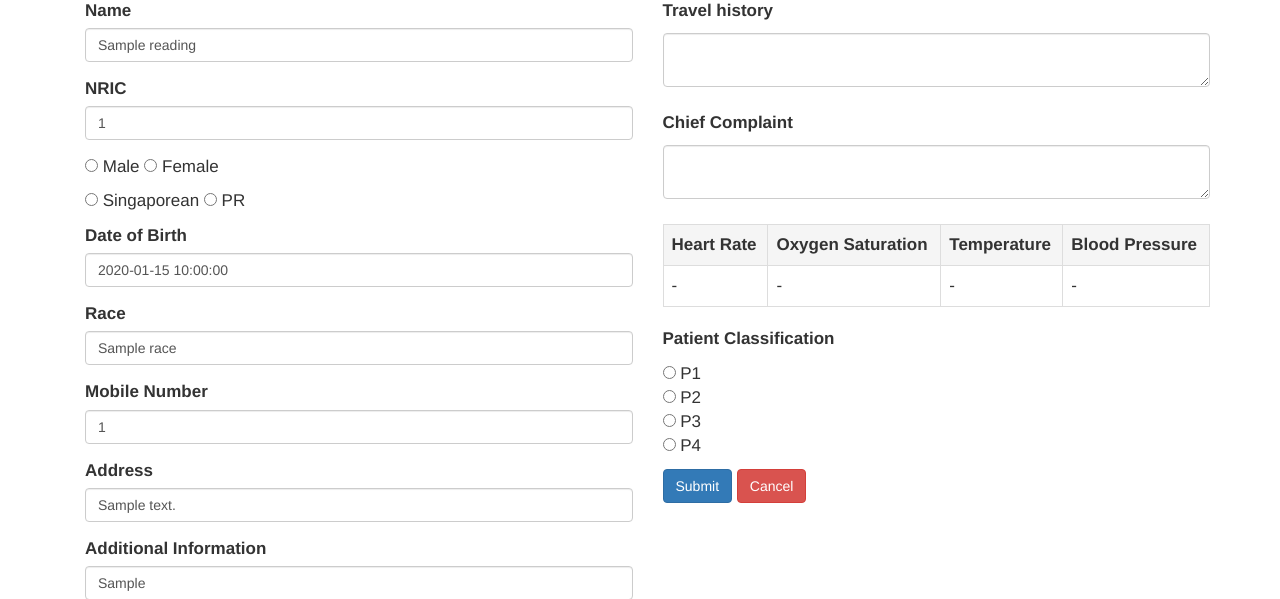
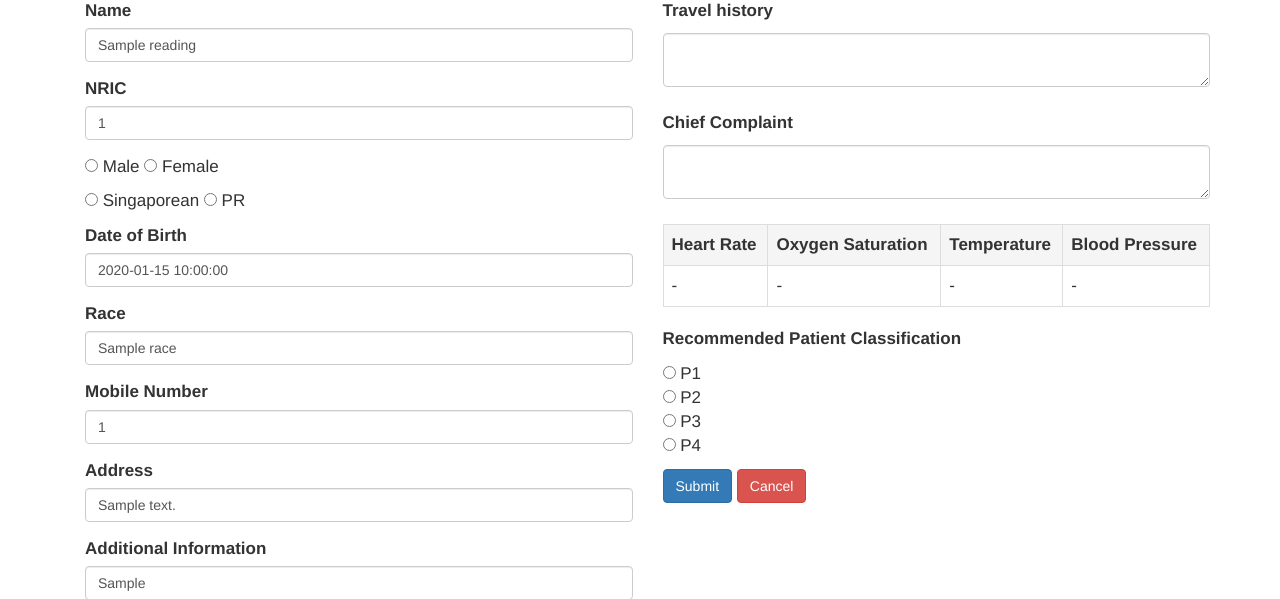
Before and after one commit to bingoyahoo/health-to-go-python, a Python web app: template templates/triage.html in a window 1280 px wide. Shown: the part 151-750 px from the top of the page. Run offline with Jinja, Linux system fonts and the light colour scheme; the template is opened without the code that fills it: most values are stand-ins (such as "Sample title", 1, 10 or a date in 2020); some libraries are stand-ins or nearby versions.

Commit message:
minor change, change text from patient classification to recommended patient classification

```diff
--- a/templates/triage.html
+++ b/templates/triage.html
@@ -65,7 +65,7 @@
 							<td>-</td>
 						</tr>
 					</table>
-					<p><b> Patient Classification </b></p>
+					<p><b> Recommended Patient Classification </b></p>
 					<p> <input type="radio" name="priority" value="one"> P1 <br/>
 					<input type="radio" name="priority" value="two"> P2 <br/>
 					<input type="radio" name="priority" value="three"> P3 <br/>
```
